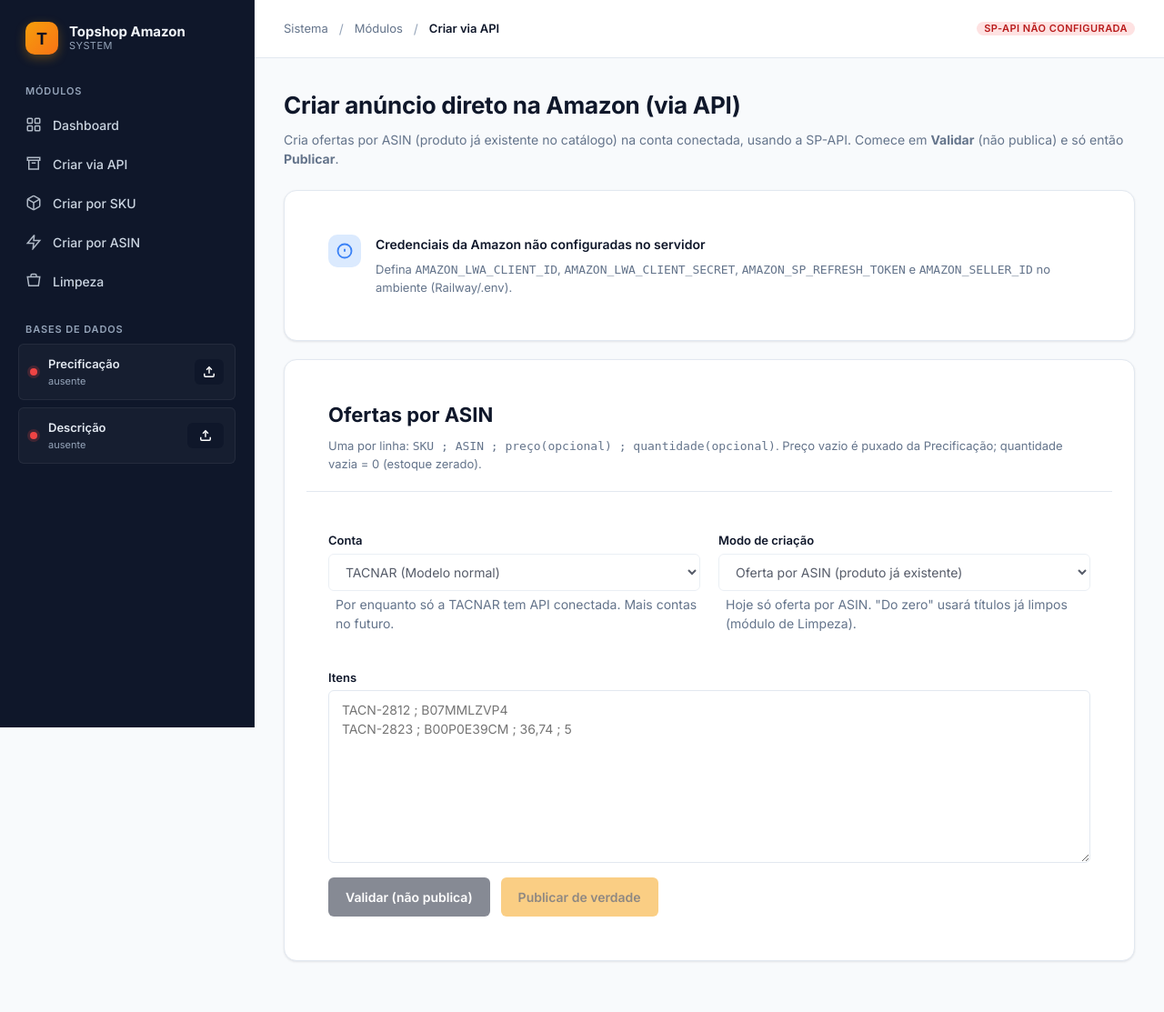
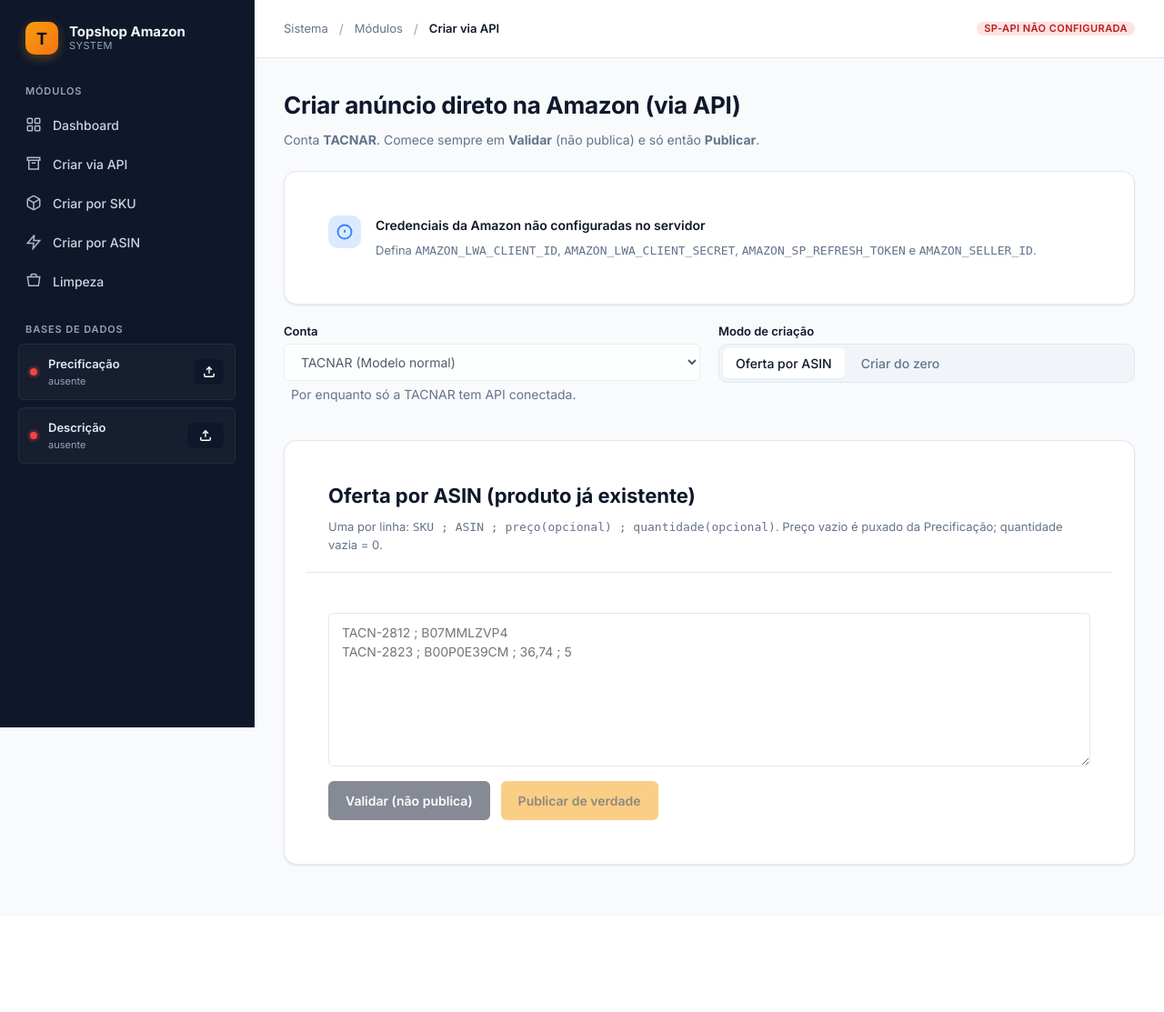
Before and after one commit to automacoesTopshop2/CriarPlanilhasAmazon, a Flask app: template site/templates/amazon.html in a window 1280 px wide. Shown: the whole page at 91% size. After the commit the page ends 953 px from the top, so only its background shows below. Run offline with Flask 3, Linux system fonts and the light colour scheme; the template is opened without the code that fills it: most values are stand-ins (such as "Sample title", 1, 10 or a date in 2020); some libraries are stand-ins or nearby versions.

Commit message:
Criar via API: modo 'criar do zero' (produto novo) com titulos limpos
- UI /amazon: abas Oferta por ASIN | Criar do zero. No modo do-zero: categoria + marca padrao + linhas 'SKU ; EAN ; marca? ; preco?'. EAN/marca informados pelo operador.
- Proxy POST /api/amazon/criar-produto: puxa titulo/descricao/bullets/dimensoes da base de Descricao (API AgentedeTitulos ou xlsx), LIMPA os textos via ProcessadorLimpeza.limpar_texto(), aplica atributos fixos da categoria e valida/cria (default VALIDATION_PREVIEW).
- ProcessadorLimpeza.limpar_texto(): limpa texto avulso (carrega termos sob demanda).
- Validado: pipeline puxa dados, aplica limpeza (Bluetooth->BT visivel), preenche conformidade da categoria e chama a SP-API. EAN ja existente cai em 8541 (esperado); EAN inedito segue para criacao.

Co-Authored-By: Claude Opus 4.8 (1M context) <noreply@anthropic.com>

```diff
--- a/site/templates/amazon.html
+++ b/site/templates/amazon.html
@@ -20,7 +20,7 @@
 {% block content %}
 <div class="page-header">
     <h1>Criar anúncio direto na Amazon (via API)</h1>
-    <p>Cria ofertas por ASIN (produto já existente no catálogo) na conta conectada, usando a SP-API. Comece em <strong>Validar</strong> (não publica) e só então <strong>Publicar</strong>.</p>
+    <p>Conta <strong>TACNAR</strong>. Comece sempre em <strong>Validar</strong> (não publica) e só então <strong>Publicar</strong>.</p>
 </div>
 
 {% if not amazon_disponivel %}
@@ -31,45 +31,80 @@
         </div>
         <div>
             <div class="fw-600">Credenciais da Amazon não configuradas no servidor</div>
-            <div class="text-muted text-sm mt-2">Defina <code>AMAZON_LWA_CLIENT_ID</code>, <code>AMAZON_LWA_CLIENT_SECRET</code>, <code>AMAZON_SP_REFRESH_TOKEN</code> e <code>AMAZON_SELLER_ID</code> no ambiente (Railway/.env).</div>
+            <div class="text-muted text-sm mt-2">Defina <code>AMAZON_LWA_CLIENT_ID</code>, <code>AMAZON_LWA_CLIENT_SECRET</code>, <code>AMAZON_SP_REFRESH_TOKEN</code> e <code>AMAZON_SELLER_ID</code>.</div>
         </div>
     </div>
 </div>
 {% endif %}
 
-<div class="card">
-    <div class="card__header">
-        <div>
-            <div class="card__title">Ofertas por ASIN</div>
-            <div class="card__sub">Uma por linha: <code>SKU ; ASIN ; preço(opcional) ; quantidade(opcional)</code>. Preço vazio é puxado da Precificação; quantidade vazia = 0 (estoque zerado).</div>
+<!-- Conta (fixa por enquanto) + modo -->
+<div class="grid grid--2 mb-6">
+    <div class="field">
+        <label class="label" for="amz-conta">Conta</label>
+        <select id="amz-conta" class="select" disabled>
+            <option value="TACNAR" selected>TACNAR (Modelo normal)</option>
+        </select>
+        <span class="label__hint">Por enquanto só a TACNAR tem API conectada.</span>
+    </div>
+    <div class="field">
+        <label class="label">Modo de criação</label>
+        <div class="modo-tabs" role="tablist">
+            <button type="button" class="modo-tabs__tab is-active" data-amz-modo="oferta" role="tab" aria-selected="true">Oferta por ASIN</button>
+            <button type="button" class="modo-tabs__tab" data-amz-modo="produto" role="tab" aria-selected="false">Criar do zero</button>
         </div>
     </div>
+</div>
+
+<!-- ===== Modo OFERTA por ASIN ===== -->
+<div class="card" id="amz-card-oferta">
+    <div class="card__header"><div>
+        <div class="card__title">Oferta por ASIN (produto já existente)</div>
+        <div class="card__sub">Uma por linha: <code>SKU ; ASIN ; preço(opcional) ; quantidade(opcional)</code>. Preço vazio é puxado da Precificação; quantidade vazia = 0.</div>
+    </div></div>
+    <div class="card__body">
+        <div class="field">
+            <textarea id="amz-oferta-itens" rows="7" class="select" placeholder="TACN-2812 ; B07MMLZVP4&#10;TACN-2823 ; B00P0E39CM ; 36,74 ; 5"></textarea>
+        </div>
+        <div class="manual-actions mt-3">
+            <button type="button" class="btn btn--dark" data-amz-acao="validar" data-amz-fonte="oferta" {% if not amazon_disponivel %}disabled{% endif %}>Validar (não publica)</button>
+            <button type="button" class="btn btn--primary" data-amz-acao="publicar" data-amz-fonte="oferta" {% if not amazon_disponivel %}disabled{% endif %}>Publicar de verdade</button>
+        </div>
+    </div>
+</div>
+
+<!-- ===== Modo CRIAR DO ZERO (produto novo) ===== -->
+<div class="card hide" id="amz-card-produto">
+    <div class="card__header"><div>
+        <div class="card__title">Criar do zero (produto novo)</div>
+        <div class="card__sub">Título, descrição e marcadores vêm da base de Descrição e são <strong>limpos automaticamente</strong> (módulo de Limpeza). EAN e marca você informa. Atributos de conformidade da categoria são preenchidos sozinhos.</div>
+    </div></div>
     <div class="card__body">
         <div class="grid grid--2">
             <div class="field">
-                <label class="label" for="amz-conta">Conta</label>
-                <select id="amz-conta" class="select" disabled>
-                    <option value="TACNAR" selected>TACNAR (Modelo normal)</option>
+                <label class="label" for="amz-prod-categoria">Categoria</label>
+                <select id="amz-prod-categoria" class="select">
+                    <option value="padrao">Padrão (AUDIO_OR_VIDEO)</option>
+                    <option value="brinquedos">Brinquedos (TOYS_AND_GAMES)</option>
+                    <option value="potes">Potes de Vidro (HOME)</option>
+                    <option value="suplementos">Suplementos / Porta-cápsulas (sensível)</option>
                 </select>
-                <span class="label__hint">Por enquanto só a TACNAR tem API conectada. Mais contas no futuro.</span>
             </div>
             <div class="field">
-                <label class="label">Modo de criação</label>
-                <select class="select" disabled>
-                    <option selected>Oferta por ASIN (produto já existente)</option>
-                    <option disabled>Criar do zero (produto novo) — em breve</option>
-                </select>
-                <span class="label__hint">Hoje só oferta por ASIN. "Do zero" usará títulos já limpos (módulo de Limpeza).</span>
+                <label class="label" for="amz-prod-marca">Marca padrão</label>
+                <input id="amz-prod-marca" type="text" class="select" placeholder="Ex.: 1Hora">
+                <span class="label__hint">Usada quando a linha não trouxer marca.</span>
             </div>
         </div>
         <div class="field mt-6">
-            <label class="label" for="amz-itens">Itens</label>
-            <textarea id="amz-itens" rows="8" class="select" placeholder="TACN-2812 ; B07MMLZVP4&#10;TACN-2823 ; B00P0E39CM ; 36,74 ; 5"></textarea>
+            <label class="label" for="amz-prod-itens">Itens</label>
+            <textarea id="amz-prod-itens" rows="7" class="select" placeholder="TACN-5675 ; 6974368771053&#10;TACN-1234 ; 7891234567890 ; MinhaMarca ; 99,90"></textarea>
+            <span class="label__hint">Uma por linha: <code>SKU ; EAN ; marca(opcional) ; preço(opcional)</code></span>
         </div>
         <div class="manual-actions mt-3">
-            <button type="button" class="btn btn--dark" id="amz-validar" {% if not amazon_disponivel %}disabled{% endif %}>Validar (não publica)</button>
-            <button type="button" class="btn btn--primary" id="amz-publicar" {% if not amazon_disponivel %}disabled{% endif %}>Publicar de verdade</button>
+            <button type="button" class="btn btn--dark" data-amz-acao="validar" data-amz-fonte="produto" {% if not amazon_disponivel %}disabled{% endif %}>Validar (não publica)</button>
+            <button type="button" class="btn btn--primary" data-amz-acao="publicar" data-amz-fonte="produto" {% if not amazon_disponivel %}disabled{% endif %}>Publicar de verdade</button>
         </div>
+        <div class="text-muted text-sm mt-3">⚠️ A conta de teste pode não ter permissão para criar do zero com marca — use <strong>Validar</strong> para conferir os atributos (a publicação pode ser recusada pela Amazon).</div>
     </div>
 </div>
 
@@ -79,69 +114,103 @@
 {% block extra_scripts %}
 <script nonce="{{ csp_nonce() }}">
 (function () {
-    const endpoint = "{{ url_for('api_amazon_criar_oferta') }}";
-    const ta = document.getElementById('amz-itens');
+    const epOferta = "{{ url_for('api_amazon_criar_oferta') }}";
+    const epProduto = "{{ url_for('api_amazon_criar_produto') }}";
     const host = document.getElementById('amz-resultado');
 
-    function parseLinhas() {
-        return ta.value.split('\n').map(l => l.trim()).filter(Boolean).map(l => {
-            const [sku, asin, preco, qtd] = l.split(/[;,\t]/).map(s => (s || '').trim());
-            const item = { sku, asin };
-            if (preco) item.preco = preco.replace(',', '.');
-            if (qtd) item.quantidade = parseInt(qtd, 10) || 0;
-            return item;
-        });
+    // Alterna modo oferta / produto
+    const tabs = document.querySelectorAll('[data-amz-modo]');
+    const cardOferta = document.getElementById('amz-card-oferta');
+    const cardProduto = document.getElementById('amz-card-produto');
+    tabs.forEach(t => t.addEventListener('click', () => {
+        tabs.forEach(x => { const on = x === t; x.classList.toggle('is-active', on); x.setAttribute('aria-selected', on ? 'true' : 'false'); });
+        const modo = t.getAttribute('data-amz-modo');
+        cardOferta.classList.toggle('hide', modo !== 'oferta');
+        cardProduto.classList.toggle('hide', modo !== 'produto');
+    }));
+
+    function parseOferta() {
+        return document.getElementById('amz-oferta-itens').value.split('\n')
+            .map(l => l.trim()).filter(Boolean).map(l => {
+                const [sku, asin, preco, qtd] = l.split(/[;\t]/).map(s => (s || '').trim());
+                const it = { sku, asin };
+                if (preco) it.preco = preco.replace(',', '.');
+                if (qtd) it.quantidade = parseInt(qtd, 10) || 0;
+                return it;
+            });
+    }
+    function parseProduto() {
+        return document.getElementById('amz-prod-itens').value.split('\n')
+            .map(l => l.trim()).filter(Boolean).map(l => {
+                const [sku, ean, marca, preco] = l.split(/[;\t]/).map(s => (s || '').trim());
+                const it = { sku, ean };
+                if (marca) it.marca = marca;
+                if (preco) it.preco = preco.replace(',', '.');
+                return it;
+            });
     }
 
-    async function enviar(publicar) {
-        const itens = parseLinhas();
-        if (!itens.length) { toast('Cole ao menos uma linha (SKU ; ASIN).', 'err'); return; }
-        if (publicar && !confirm(`Publicar ${itens.length} oferta(s) DE VERDADE na Amazon? Esta ação cria anúncios na conta.`)) return;
+    async function enviar(fonte, publicar) {
+        let endpoint, body;
+        if (fonte === 'oferta') {
+            const itens = parseOferta();
+            if (!itens.length) { toast('Cole ao menos uma linha (SKU ; ASIN).', 'err'); return; }
+            endpoint = epOferta; body = { itens, publicar };
+        } else {
+            const itens = parseProduto();
+            if (!itens.length) { toast('Cole ao menos uma linha (SKU ; EAN).', 'err'); return; }
+            endpoint = epProduto;
+            body = {
+                itens, publicar,
+                categoria: document.getElementById('amz-prod-categoria').value,
+                marca: document.getElementById('amz-prod-marca').value.trim(),
+            };
+        }
+        if (publicar && !confirm(`Publicar ${body.itens.length} item(ns) DE VERDADE na Amazon (conta TACNAR)?`)) return;
 
-        const btnV = document.getElementById('amz-validar');
-        const btnP = document.getElementById('amz-publicar');
-        btnV.disabled = btnP.disabled = true;
-        host.innerHTML = '<div class="card"><div class="card__body">Processando ' + itens.length + ' item(ns)…</div></div>';
+        document.querySelectorAll('[data-amz-acao]').forEach(b => b.disabled = true);
+        host.innerHTML = '<div class="card"><div class="card__body">Processando ' + body.itens.length + ' item(ns)…</div></div>';
         try {
             const r = await fetch(endpoint, {
                 method: 'POST',
                 headers: { 'Content-Type': 'application/json', 'X-CSRFToken': csrf() },
-                body: JSON.stringify({ itens, publicar }),
+                body: JSON.stringify(body),
             });
             const data = await r.json();
             if (!data.sucesso) { host.innerHTML = ''; toast(data.mensagem || 'Falha', 'err'); return; }
-            render(data);
+            render(data, fonte);
         } catch (e) {
             host.innerHTML = ''; toast('Erro de rede: ' + e, 'err');
         } finally {
-            btnV.disabled = btnP.disabled = false;
+            document.querySelectorAll('[data-amz-acao]').forEach(b => b.disabled = false);
         }
     }
 
-    function render(data) {
+    function render(data, fonte) {
         const linhas = (data.resultados || []).map(res => {
-            const ok = res.ok;
-            const cor = ok ? 'badge--ok' : 'badge--off';
-            const st = res.status || (ok ? 'OK' : '—');
+            const cor = res.ok ? 'badge--ok' : 'badge--off';
+            const st = res.status || (res.ok ? 'OK' : '—');
             const msgs = [].concat(res.erros || [], (res.avisos || []).map(a => '⚠ ' + a));
+            const col2 = fonte === 'oferta' ? (res.asin || '') : (res.ean || '');
             return `<tr>
                 <td><code>${escape(res.sku || '')}</code></td>
-                <td><code>${escape(res.asin || '')}</code></td>
-                <td>${escape(res.preco || '')}</td>
+                <td><code>${escape(col2)}</code></td>
                 <td><span class="badge ${cor}">${escape(st)}</span></td>
                 <td style="font-size:12px;color:var(--text-muted)">${msgs.map(escape).join('<br>')}</td>
             </tr>`;
         }).join('');
         const okN = (data.resultados || []).filter(r => r.ok).length;
+        const head2 = fonte === 'oferta' ? 'ASIN' : 'EAN';
+        const cat = data.categoria ? ' · ' + escape(data.categoria) : '';
         host.innerHTML = `
             <div class="card">
                 <div class="card__header"><div>
-                    <div class="card__title">Resultado — ${escape(data.modo)} (${okN}/${(data.resultados||[]).length} ok)</div>
+                    <div class="card__title">Resultado — ${escape(data.modo)}${cat} (${okN}/${(data.resultados||[]).length} ok)</div>
                     <div class="card__sub">${data.modo === 'validado' ? 'Validação (nada publicado).' : 'Enviado para a Amazon (processamento assíncrono).'}</div>
                 </div></div>
                 <div class="card__body" style="overflow-x:auto">
                     <table class="tbl-manual"><thead><tr>
-                        <th>SKU</th><th>ASIN</th><th>Preço</th><th>Status</th><th>Mensagens</th>
+                        <th>SKU</th><th>${head2}</th><th>Status</th><th>Mensagens</th>
                     </tr></thead><tbody>${linhas}</tbody></table>
                 </div>
             </div>`;
@@ -149,10 +218,8 @@
 
     function escape(s){return String(s==null?'':s).replace(/[&<>"']/g,c=>({'&':'&amp;','<':'&lt;','>':'&gt;','"':'&quot;',"'":'&#39;'}[c]));}
 
-    const bv = document.getElementById('amz-validar');
-    const bp = document.getElementById('amz-publicar');
-    if (bv) bv.addEventListener('click', () => enviar(false));
-    if (bp) bp.addEventListener('click', () => enviar(true));
+    document.querySelectorAll('[data-amz-acao]').forEach(btn => btn.addEventListener('click', () =>
+        enviar(btn.getAttribute('data-amz-fonte'), btn.getAttribute('data-amz-acao') === 'publicar')));
 })();
 </script>
 {% endblock %}
```
Also changed, not shown: core/processadores/limpeza.py (+10 -0 lines), site/web_app.py (+85 -1 lines).
